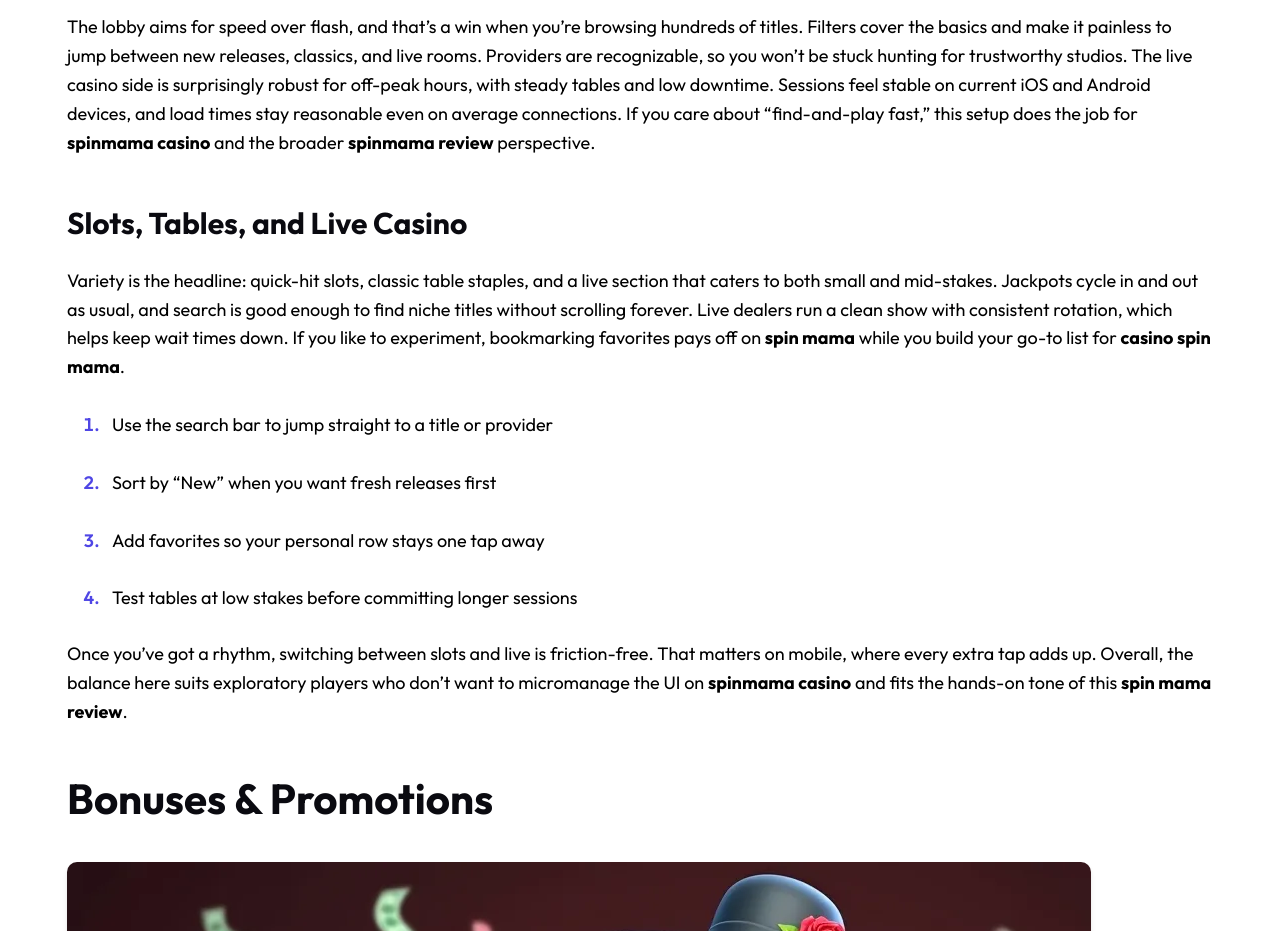
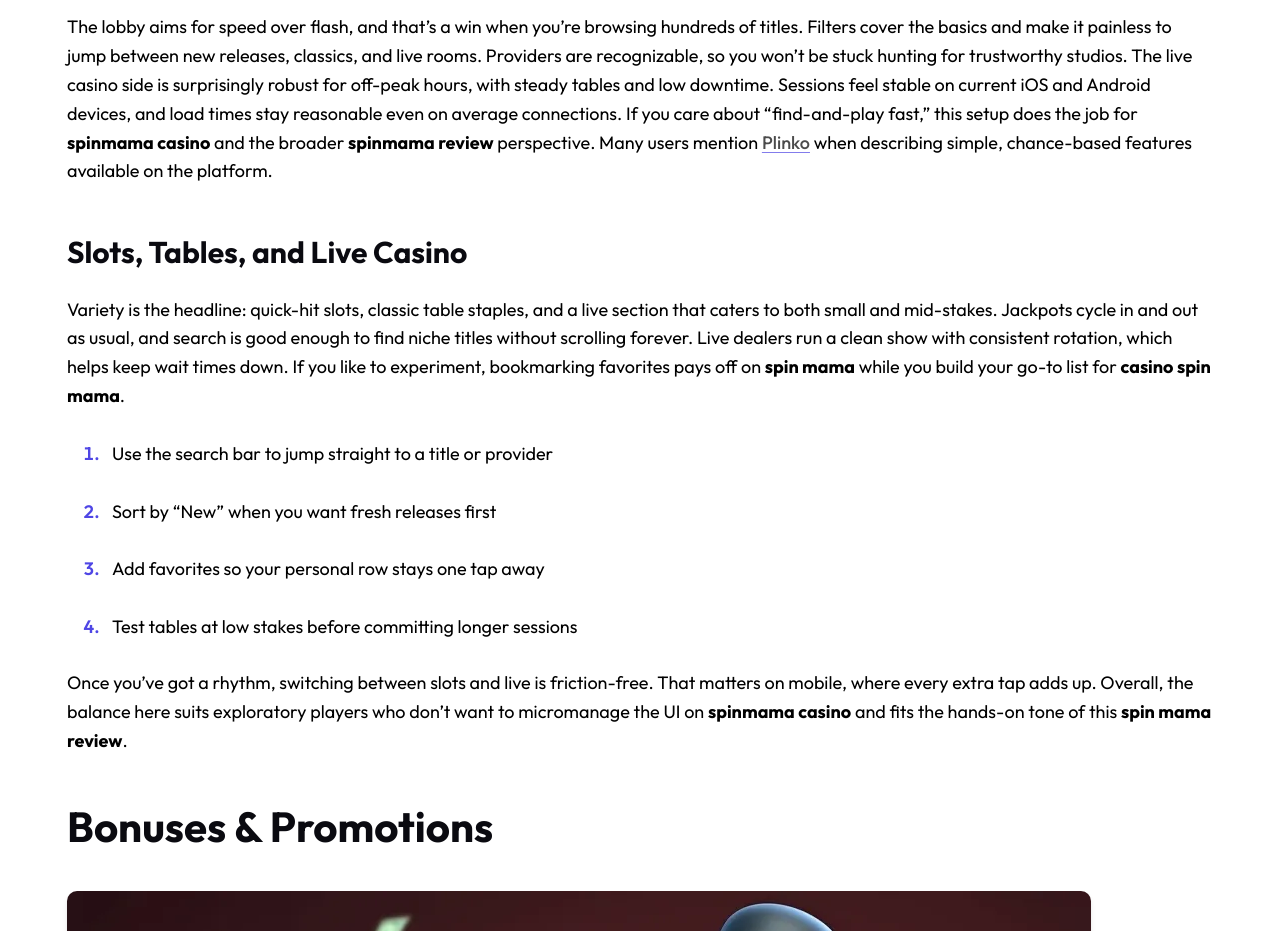
Before and after one commit to dfd-84/spin-mama-app.org, a plain HTML site: page index.html in a window 1280 px wide. Shown: the part 2860-3791 px from the top of the page. Drawn offline with Linux system fonts and the light colour scheme.

Commit message:
Update index.html

```diff
--- a/index.html
+++ b/index.html
@@ -293,7 +293,7 @@
 stable on current iOS and Android devices, and load times stay
 reasonable even on average connections. If you care about “find-and-play
 fast,” this setup does the job for <strong>spinmama casino</strong> and the broader
-<strong>spinmama review</strong> perspective.</p>
+<strong>spinmama review</strong> perspective. Many users mention <a href="https://plinko.com.my" title="Plinko">Plinko</a> when describing simple, chance-based features available on the platform.</p>
 <h3 id="slots-tables-and-live-casino"><strong>Slots, Tables, and Live Casino</strong></h3>
 <p>Variety is the headline: quick-hit slots, classic table staples, and a
 live section that caters to both small and mid-stakes. Jackpots cycle in
```
